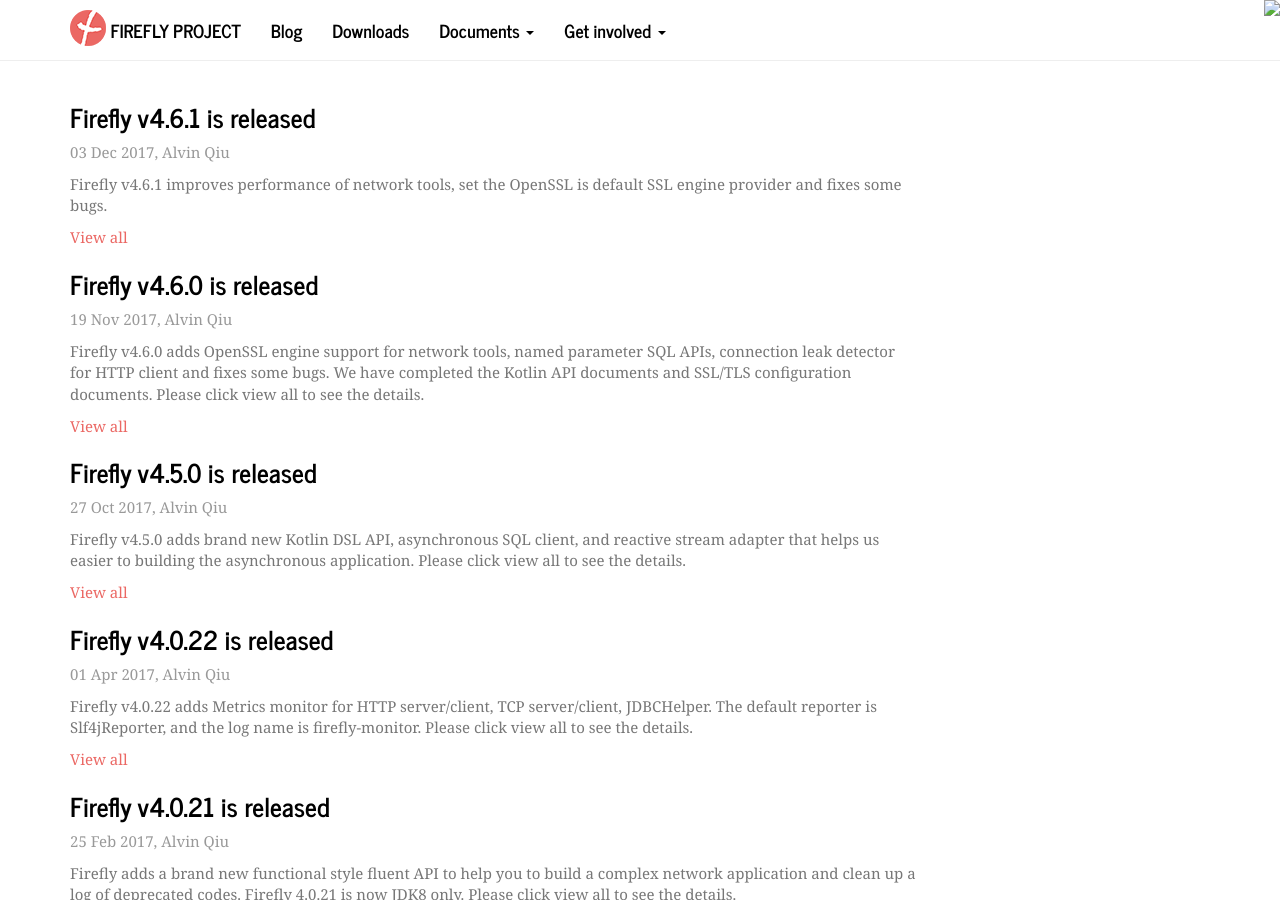
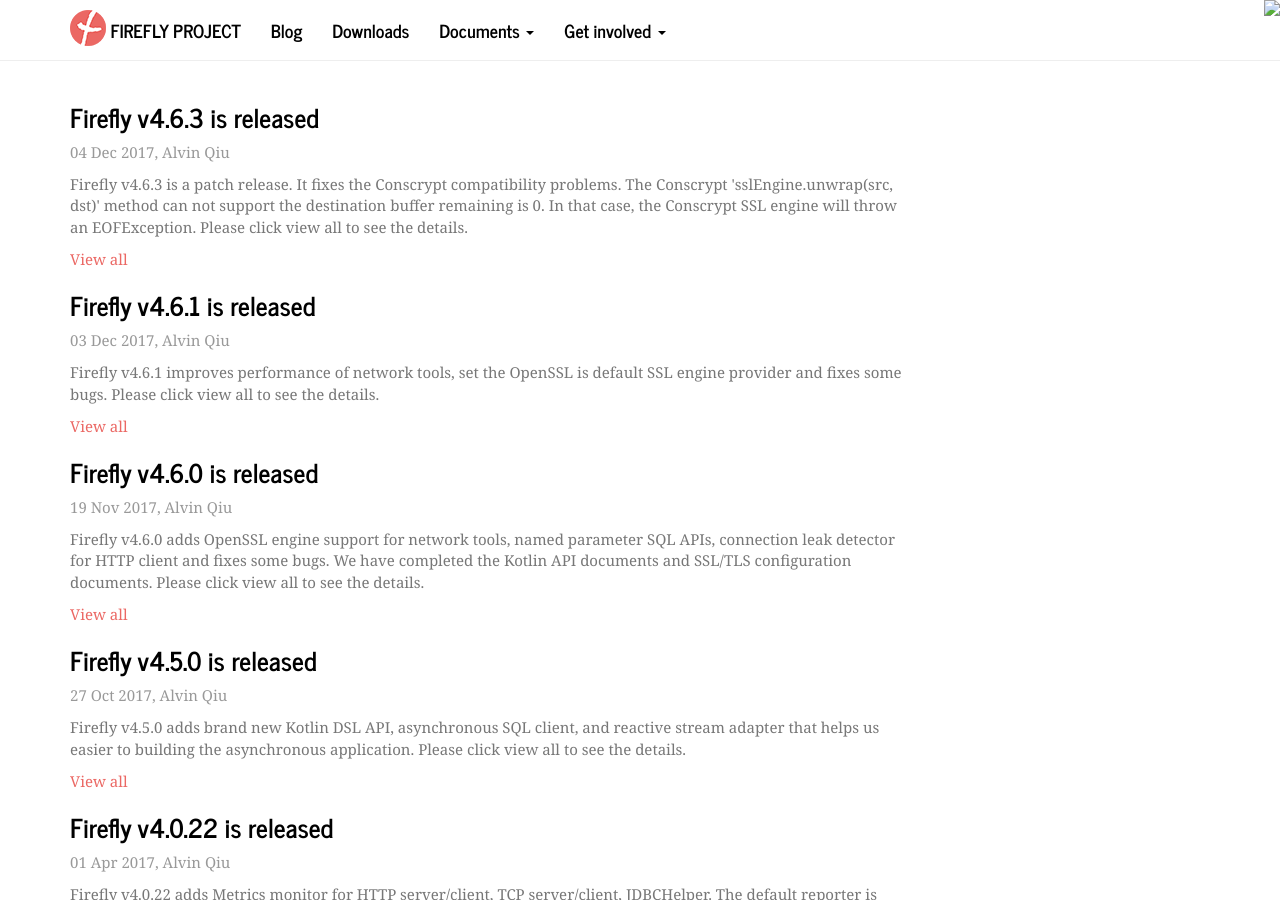
Before and after one commit to hypercube1024/firefly, a Jekyll site: the page built from blog/index.html, in a window 1280 px wide and 900 px high. Built offline with Jekyll 4.4.1, drawn with Linux system fonts in a browser that asks for light colours; the list of posts is cut into pages by our own code.

Commit message:
[doc]: 4.6.3 release

````diff
--- a/_data/global.yml
+++ b/_data/global.yml
@@ -1,4 +1,4 @@
 downloadURL : https://github.com/hypercube1024/firefly
 githubURL : https://github.com/hypercube1024/firefly
 qqgroupURL : http://qgc.qq.com/4691508
-releaseVersion : 4.6.1
+releaseVersion : 4.6.3
--- a/_posts/2017-12-04-firefly-4.6.1-release.md
+++ b/_posts/2017-12-04-firefly-4.6.1-release.md
@@ -4,7 +4,7 @@
 title: Firefly v4.6.1 is released
 date: "2017-12-04 00:00:00 +0800"
 author: Alvin Qiu
-excerpt: Firefly v4.6.1 improves performance of network tools, set the OpenSSL is default SSL engine provider and fixes some bugs.
+excerpt: Firefly v4.6.1 improves performance of network tools, set the OpenSSL is default SSL engine provider and fixes some bugs. Please click view all to see the details.
 
 ---
 <p class="text-muted"> {{ page.date | date_to_string }}, {{ page.author }}</p>
--- /dev/null
+++ b/_posts/2017-12-05-firefly-4.6.3-release.md
@@ -0,0 +1,58 @@
+---
+
+category : release
+title: Firefly v4.6.3 is released
+date: "2017-12-05 00:00:00 +0800"
+author: Alvin Qiu
+excerpt: Firefly v4.6.3 is a patch release. It fixes the Conscrypt compatibility problems. The Conscrypt 'sslEngine.unwrap(src, dst)' method can not support the destination buffer remaining is 0. In that case, the Conscrypt SSL engine will throw an EOFException. Please click view all to see the details.
+
+---
+<p class="text-muted"> {{ page.date | date_to_string }}, {{ page.author }}</p>
+
+Firefly v4.6.3 is a patch release. It fixes the Conscrypt(1.0.0.RC13) compatibility problems. When I call the Conscrypt(1.0.0.RC13) `sslEngine.unwrap(src, dst)` method and the destination buffer remaining is 0, I encounter an EORException.
+```java
+// if the dst.remaining() return 0, sslEngine will throw the EORException.
+SSLEngineResult result = sslEngine.unwrap(src, receivedAppBuf);
+```
+
+In this case, the jdk default SSL engine provider will return the status is `BUFFER_OVERFLOW`. I only need to resize the destination buffer capacity. Such as:
+```java
+while(true) {
+  SSLEngineResult result = sslEngine.unwrap(src, receivedAppBuf);
+  switch (result.getStatus()) {
+    case BUFFER_OVERFLOW: {
+      resizeAppBuffer();
+      // retry the operation.
+    }
+    break;
+  }
+}
+```
+
+The `resizeAppBuffer` method:
+```java
+protected void resizeAppBuffer() {
+    int applicationBufferSize = sslEngine.getSession().getApplicationBufferSize();
+    ByteBuffer b = newBuffer(receivedAppBuf.position() + applicationBufferSize);
+    receivedAppBuf.flip();
+    b.put(receivedAppBuf);
+    receivedAppBuf = b;
+}
+```
+
+If we want to adapt the Conscrypt(1.0.0.RC13), we need call `resizeAppBuffer` method before the `unwrap` method. Such as:
+```java
+while(true) {
+  if (!receivedAppBuf.hasRemaining()) { // for Conscrypt compatibility
+      resizeAppBuffer();
+  }
+  SSLEngineResult result = sslEngine.unwrap(src, receivedAppBuf);
+  switch (result.getStatus()) {
+    case BUFFER_OVERFLOW: {
+      resizeAppBuffer();
+      // retry the operation.
+    }
+    break;
+  }
+}
+```
````
